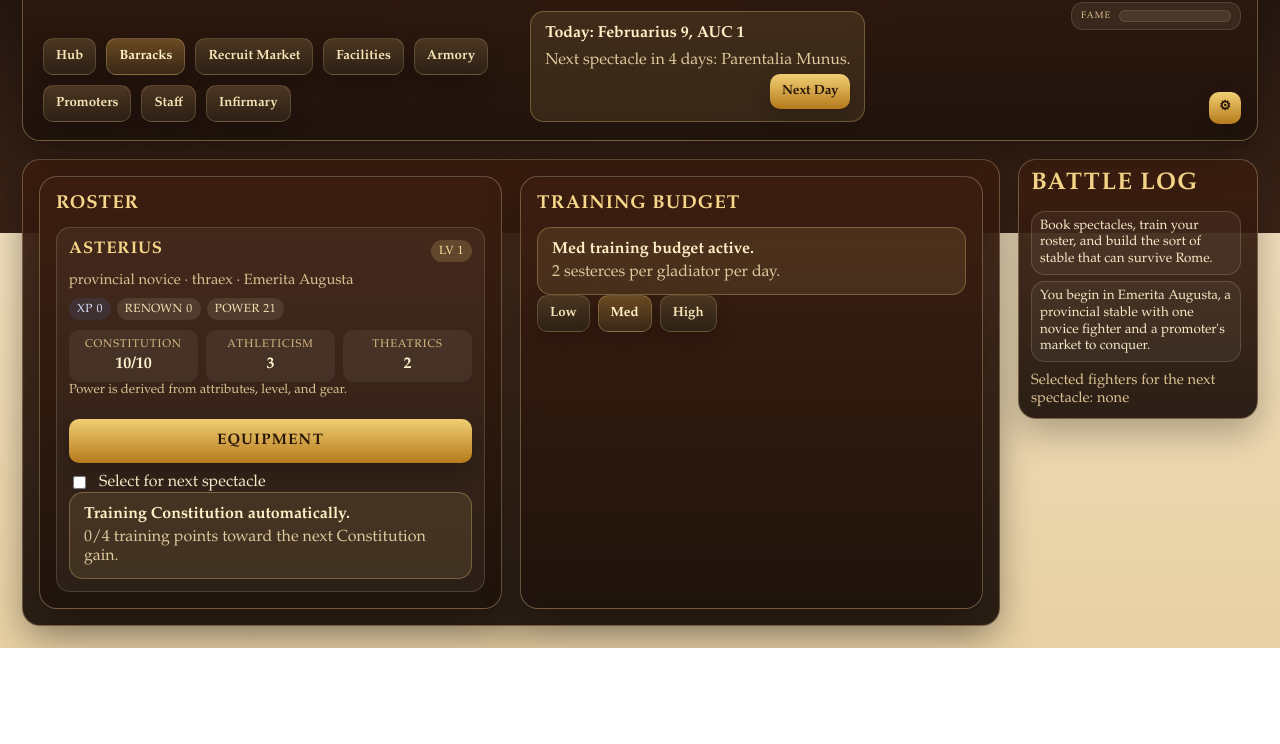
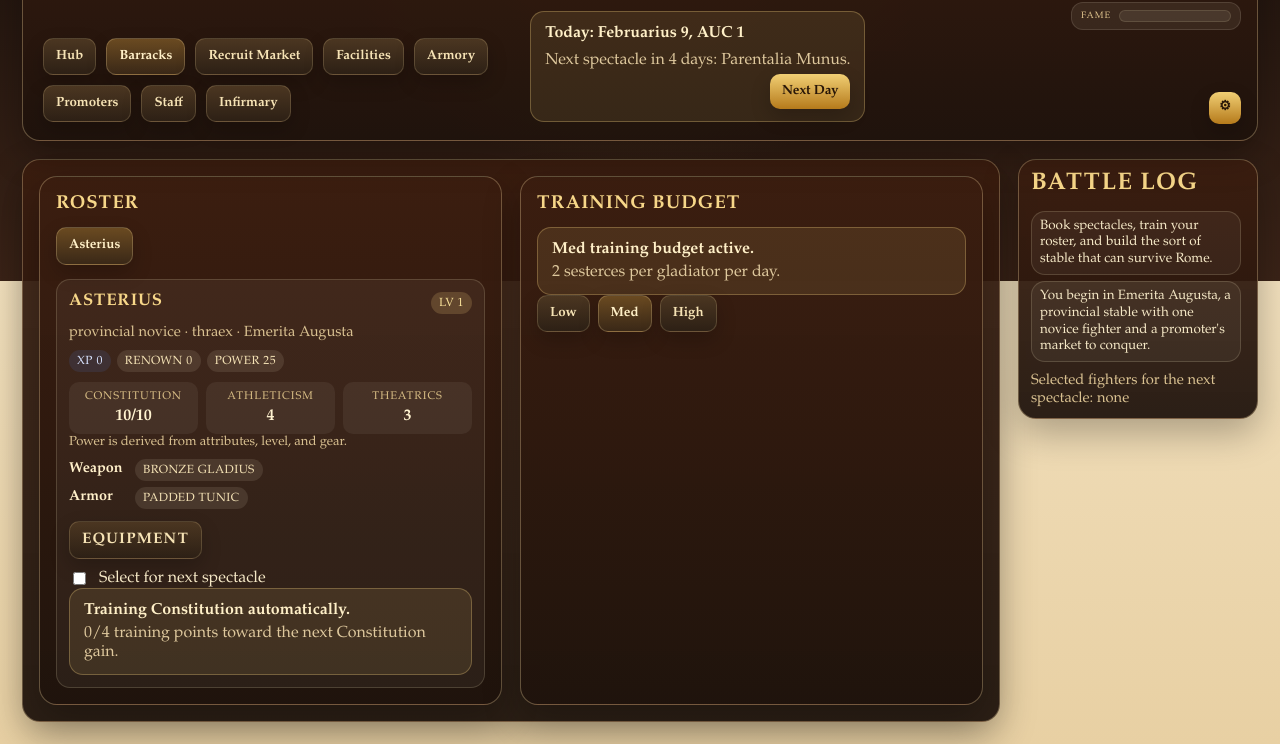
Before and after one commit to lostonpurpose/road-to-rome, a website built with Vite: page index.html in a window 1280 px wide. Both pictures are taken after a click on the button "Open Barracks". Shown: the part 181-925 px from the top of the page. Before the commit the page ends 829 px from the top, so only its background shows below. Built offline with nearby package versions, Linux system fonts and the light colour scheme.

Commit message:
more legibility adjustments

```diff
--- a/game-data.js
+++ b/game-data.js
@@ -512,7 +512,8 @@
 
 function buildStartRoster() {
     return [
-        makeFighter({
+        {
+            ...makeFighter({
             name: "Asterius",
             style: "thraex",
             title: "provincial novice",
@@ -524,7 +525,12 @@
             defense: 2,
             origin: "Emerita Augusta",
             cost: 0
-        })
+            }),
+            gear: {
+                weapon: makeItem("weapon", "Bronze gladius", { strength: 1, defense: 0, hp: 0, fame: 0 }, 22, 1),
+                armor: makeItem("armor", "Padded tunic", { strength: 0, defense: 1, hp: 0, fame: 0 }, 18, 1)
+            }
+        }
     ];
 }
 
--- a/game.js
+++ b/game.js
@@ -82,6 +82,7 @@
     staff: [],
     staffAssignments: [],
     activeView: "hub",
+    selectedFighterId: null,
     facilities: {
         barracks: 1,
         trainingYard: 0,
@@ -146,6 +147,12 @@
 
     state.activeView = view;
 
+}
+
+function selectFighter(fighterId) {
+    if (state.roster.some((fighter) => fighter.id === fighterId && fighter.alive)) {
+        state.selectedFighterId = fighterId;
+    }
 }
 
 function setLanistaName(name) {
@@ -944,6 +951,7 @@
     hireRecruit,
     hireStaff,
     assignStaff,
+    selectFighter,
     buyItem,
     openArmoryShop,
     closeArmoryShop,
--- a/main.js
+++ b/main.js
@@ -31,7 +31,8 @@
     upgradeFacility
     , specializeFighter,
     hireStaff,
-    assignStaff
+    assignStaff,
+    selectFighter
 } from "./game.js";
 
 import { render } from "./ui.js";
@@ -63,6 +64,9 @@
         render();
     } else if (action === "assign-staff") {
         assignStaff(button.dataset.staffId, button.dataset.task, button.dataset.fighterId || null);
+        render();
+    } else if (action === "select-fighter") {
+        selectFighter(id);
         render();
     } else if (action === "travel") {
         travelToNextCity();
--- a/style.css
+++ b/style.css
@@ -327,8 +327,7 @@
 }
 
 .equipment-button {
-    width: 100%;
-    min-height: 44px;
+    min-height: 36px;
     margin-top: 12px;
     font-size: 0.95rem;
     letter-spacing: 0.08em;
@@ -337,6 +336,17 @@
 
 .fighter-summary-badges {
     margin-top: 10px;
+}
+
+.roster-selector {
+    display: flex;
+    flex-wrap: wrap;
+    gap: 8px;
+    margin-bottom: 14px;
+}
+
+.roster-selector-button {
+    min-height: 38px;
 }
 
 .fighter-path-panel {
@@ -993,8 +1003,7 @@
 
 .gear-line {
     margin-top: 8px;
-    display: flex;
-    flex-wrap: wrap;
+    display: grid;
     gap: 6px;
 }
 
@@ -1002,6 +1011,16 @@
 .log-item {
     font-size: 0.9rem;
     color: #f5e8c6;
+}
+
+.gear-item {
+    display: flex;
+    align-items: center;
+    gap: 8px;
+}
+
+.gear-item strong {
+    min-width: 58px;
 }
 
 .gear-item strong,
--- a/ui.js
+++ b/ui.js
@@ -45,15 +45,19 @@
 
 function gearTags(fighter) {
     const tags = [];
-    const slots = ["weapon", "armor", "trinket"];
+    const slots = [
+        ["weapon", "Weapon"],
+        ["armor", "Armor"],
+        ["trinket", "Trinket"]
+    ];
 
-    slots.forEach((slot) => {
+    slots.forEach(([slot, label]) => {
         const item = fighter.gear?.[slot];
         if (item) {
-            tags.push(`<span class="badge">${item.name}</span>`);
+            tags.push(`<span class="gear-item"><strong>${label}</strong><span class="badge">${item.name}</span></span>`);
         }
     });
-    return tags.join("");
+    return tags.length ? tags.join("") : `<span class="muted small">No equipment assigned.</span>`;
 }
 
 function trainingBudgetMarkup() {
@@ -133,7 +137,7 @@
             <div class="gear-line">
                 ${gearTags(fighter)}
             </div>
-            <button class="equipment-button" data-action="armory-shop-open" data-fighter-id="${fighter.id}">Equipment</button>
+            <button class="secondary equipment-button" data-action="armory-shop-open" data-fighter-id="${fighter.id}">Equipment</button>
             <label class="checkbox-line spectacle-select-line">
                 <input type="checkbox" class="spectacle-fighter-select" data-fighter-id="${fighter.id}" ${selectedForSpectacle ? "checked" : ""} ${assignedToPendingSpectacle || awayOnAssignment ? "disabled" : ""}>
                 ${assignedToPendingSpectacle ? "Assigned to booked spectacle" : awayOnAssignment ? fighter.assignmentLabel : "Select for next spectacle"}
@@ -572,13 +576,18 @@
             </div>
         `;
     } else if (state.activeView === "barracks") {
+        const rosteredFighters = state.roster.filter((fighter) => fighter.alive);
+        const selectedFighter = rosteredFighters.find((fighter) => fighter.id === state.selectedFighterId) || rosteredFighters[0];
         screenMarkup = `
             <div class="screen-grid two-up">
                 <section class="panel">
                     <div class="panel-section">
                         <h3>Roster</h3>
+                        <div class="roster-selector" role="tablist" aria-label="Gladiator roster">
+                            ${rosteredFighters.map((fighter) => `<button class="secondary roster-selector-button ${selectedFighter?.id === fighter.id ? "active" : ""}" data-action="select-fighter" data-id="${fighter.id}" role="tab" aria-selected="${selectedFighter?.id === fighter.id}">${fighter.name}</button>`).join("")}
+                        </div>
                         <div class="roster-list">
-                            ${state.roster.map(fighterCard).join("")}
+                            ${selectedFighter ? fighterCard(selectedFighter) : '<p class="muted">No active gladiators.</p>'}
                         </div>
                     </div>
                 </section>
```
